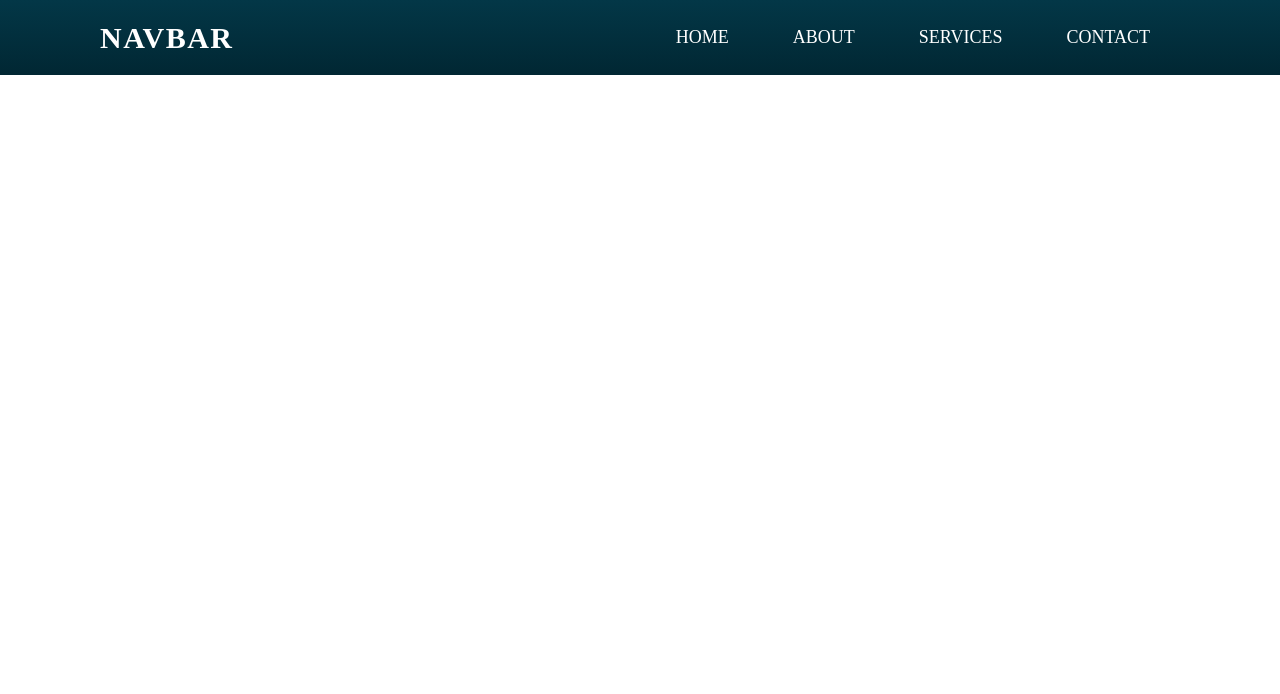
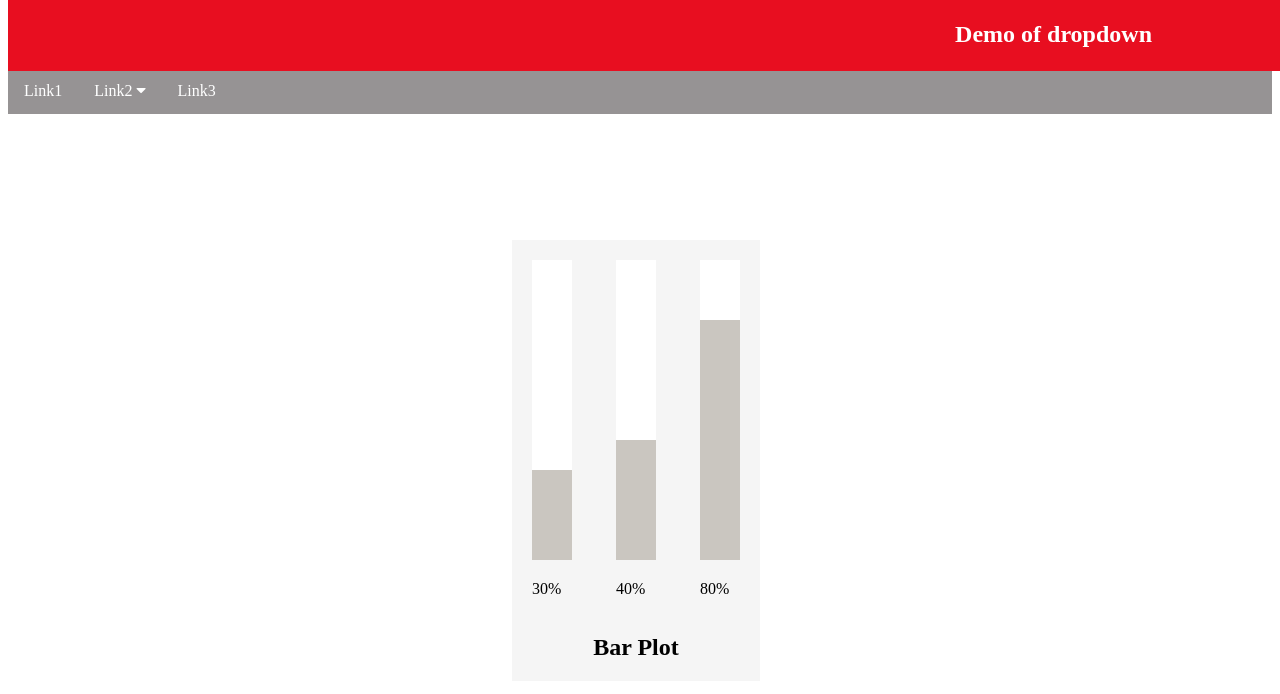
Before and after one commit to anujeetphj/Anujeet_HTML-CSS_Lab1, a plain HTML site: page lab-1/lab-1.html in a window 1280 px wide. Drawn offline with Linux system fonts and the light colour scheme.

Commit message:
Add files via upload

```diff
--- /dev/null
+++ b/lab-1/Gmail_Account_Form.css
@@ -0,0 +1,41 @@
+body{
+    margin: 0%;
+    background-color: rgba(255, 255, 255, 0.548);
+}
+video{
+    position: fixed;
+}
+div{
+    position: absolute;
+    top: 15%;
+    left: 35%;
+    min-width: 350px;
+    border: 1px solid white;
+    border-radius: 4px;
+    padding-left: 40px;
+}
+input{
+    width: 300px;
+    min-width: 100px;
+    border: none;
+    padding: 10px;
+    margin-bottom: 10px;
+    background-color: whitesmoke;
+    font-size: 20px;
+    font-family: Georgia, 'Times New Roman', Times, serif;
+}
+input:focus{
+    outline: none;
+    color: white;
+    background-color: rgba(70, 131, 180, 0.35);
+}
+button{
+    margin: 20px;
+    width: 80px;
+    border-radius: 4px;
+    height: 30px;
+    color: white;
+    font-size: 18px;
+    border: none;
+    background-color: rgb(175, 102, 243);
+}
--- a/lab-1/lab-1.css
+++ b/lab-1/lab-1.css
@@ -1,46 +1,161 @@
-*{
-    margin: 0px;
-    padding: 0px;
-    box-sizing: border-box;
+body{
+    padding-top: 60px;
+    padding-bottom: 40px;
+}
+.fixed-header, .fixed-footer{
+    width: 100%;
+    position: fixed;
+    background: #e80e20;
+    padding: 13px 0;
+    color: #fff;
+    height: 45px;
+}
+.fixed-header{
+    top: 0;
 }
 
-nav{
-    width: 100%;
-    height: 75px;
-    line-height: 75px;
-    padding: 0px 100px;
-    position: fixed;
-    background-image: linear-gradient(#033747, #012733);
+.fixed-header p {
+    float: right;
+    font-size: 24px;
+    font-weight: bold;
+    margin: 0%;
+    padding: 8px;
+    text-align: center;
 }
 
-nav .logo p{
-    font-size: 30px;
-    font-weight: bold;
-    float: left;
-    color: white;
-    text-transform: uppercase;
-    letter-spacing: 1.5px;
-    cursor: pointer;
+.fixed-footer{
+    bottom: 0;
+}
+.container{
+    width: 80%;
+    margin: 0 auto; /* Center the DIV horizontally */
+}
+nav a{
+    color: #fff;
+    text-decoration: none;
+    padding: 7px 25px;
+    display: inline-block;
 }
 
-nav ul{
-    float:right;
+
+.navbar {
+    overflow: hidden;
+    background-color: #969394;
 }
 
-nav li{
-    display: inline-block;
-    list-style: none;
+  .navbar a {
+    float: left;
+    font-size: 16px;
+    color: white;
+    text-align: center;
+    padding: 14px 16px;
+    text-decoration: none;
+  }
+
+  .dropdown {
+    float: left;
+    overflow: hidden;
+  }
+
+  .dropdown .dropbtn {
+    font-size: 16px;
+    border: none;
+    outline: none;
+    color: white;
+    padding: 14px 16px;
+    background-color: inherit;
+    font-family: inherit;
+    margin: 0;
+  }
+
+  .navbar a:hover, .dropdown:hover .dropbtn {
+    background-color: #4a4748;
+  }
+
+  .dropdown-content {
+    display: none;
+    position: absolute;
+    background-color: #f9f9f9;
+    min-width: 160px;
+    box-shadow: 0px 8px 16px 0px rgba(0,0,0,0.2);
+    z-index: 1;
+  }
+
+  .dropdown-content a {
+    float: none;
+    color: black;
+    padding: 12px 16px;
+    text-decoration: none;
+    display: block;
+    text-align: left;
+  }
+
+  .dropdown-content a:hover {
+    background-color: #ddd;
+  }
+
+  .dropdown:hover .dropdown-content {
+    display: block;
+  }
+
+
+  /* Bar Graph Vertical */
+
+#Bar_graph{
+    background-color: whitesmoke;
+    position: absolute;
+    top: 30%;
+    left: 40%;
 }
 
-nav li a{
-    font-size: 18px;
-    text-transform: uppercase;
-    padding: 0px 30px;
-    color: white;
-    text-decoration: none;
+#Bar_graph article{
+    display: inline-block;
 }
 
-nav li a:hover {
-    color: #ff8c69;
-    transition: all 0.4s ease 0s;
+#Bar_graph p{
+    padding-left: 20px;
 }
+
+#Bar_graph div{
+    width: 40px;
+    height: 300px;
+    margin: 20px;
+    background-color: rgb(202, 198, 192);
+}
+
+#bar1{
+    width: 100%;
+    height: 70%;
+    background-color: white;
+    animation-name: barplot1;
+    animation-duration: 2s;
+    animation-iteration-count: 1;
+}
+@keyframes barplot1 {
+    0%{height: 100%;background-color: white;}
+    100%{height: 70%; background-color: white;}
+}
+#bar2{
+    width: 100%;
+    height: 60%;
+    background-color: white;
+    animation-name: barplot2;
+    animation-duration: 2s;
+    animation-iteration-count: 1;
+}
+@keyframes barplot2 {
+    0%{height: 100%;background-color: white;}
+    100%{height: 60%; background-color: white;}
+}
+#bar3{
+    width: 100%;
+    height: 20%;
+    background-color: white;
+    animation-name: barplot3;
+    animation-duration: 2s;
+    animation-iteration-count: 1;
+}
+@keyframes barplot3 {
+    0%{height: 100%;background-color: white;}
+    100%{height: 20%; background-color: white;}
+}
--- a/lab-1/lab-1.html
+++ b/lab-1/lab-1.html
@@ -5,27 +5,55 @@
         <meta http-equiv="X-UA-Compatible" content="IE=edge">
         <meta name="viewport" content="width=device-width, initial-scale=1.0">
         <title>Lab 1</title>
+        <link rel="stylesheet" href="https://cdnjs.cloudflare.com/ajax/libs/font-awesome/4.7.0/css/font-awesome.min.css">
         <link rel="stylesheet" href="lab-1.css">
     </head>
     <body>
-        <nav>
-            <div class="logo">
-                <p>navbar</p>
+        <div class="fixed-header">
+            <div class="container">
+                <p>Demo of dropdown</p>
             </div>
-            <ul>
-                <li>
-                    <a href="#">Home</a>
-                </li>
-                <li>
-                    <a href="#">About</a>
-                </li>
-                <li>
-                    <a href="#">Services</a>
-                </li>
-                <li>
-                    <a href="#">Contact</a>
-                </li>
-            </ul>
-        </nav>
+        </div>
+        <div class="navbar">
+            <a href="#">Link1</a>
+            <div class="dropdown">
+                <button class="dropbtn">Link2
+                    <i class="fa fa-caret-down"></i>
+                </button>
+                <div class="dropdown-content">
+                    <a href="#">DD_link1</a>
+                    <a href="#">DD_link2</a>
+                    <a href="#">DD_link3</a>
+                </div>
+            </div>
+            <a href="#">Link3</a>
+        </div>
+        <div class="bar-graph-element">
+            <section id="Bar_graph">
+                <article>
+                    <div>
+                        <article id="bar1"></article>
+                    </div>
+                    <p>30%</p>
+                </article>
+
+                <article>
+                    <div>
+                        <article id="bar2"></article>
+                    </div>
+                    <p>40%</p>
+                </article>
+
+                <article>
+                    <div>
+                        <article id="bar3"></article>
+                    </div>
+                    <p>80%</p>
+                </article>
+                <h1 style="text-align: center;">Bar Plot</h1>
+            </section>
+
+        </div>
+
     </body>
 </html>
```
Also changed, not shown: lab-1/Gmail_Account_form.html.html (added, +27 -0 lines).
